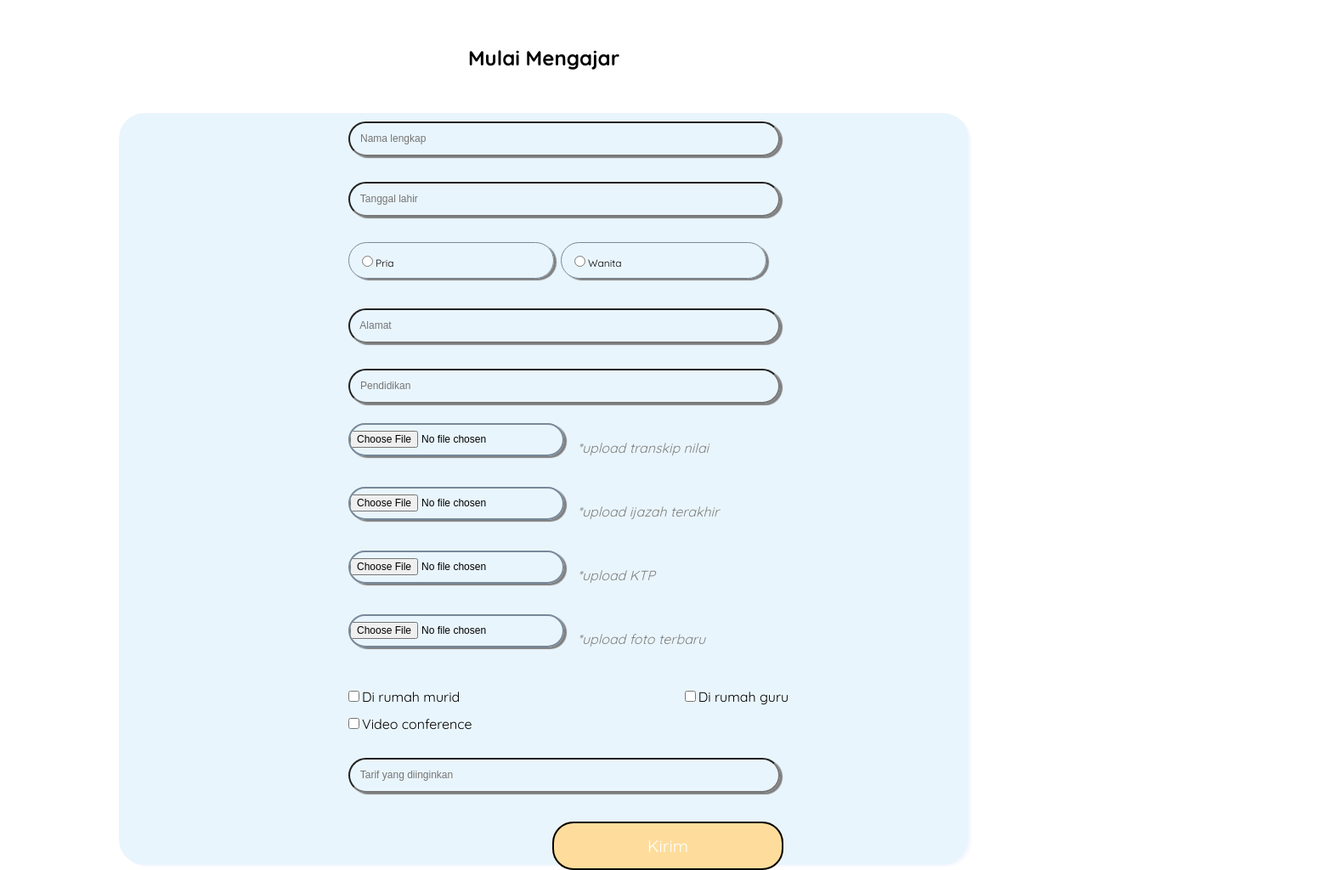
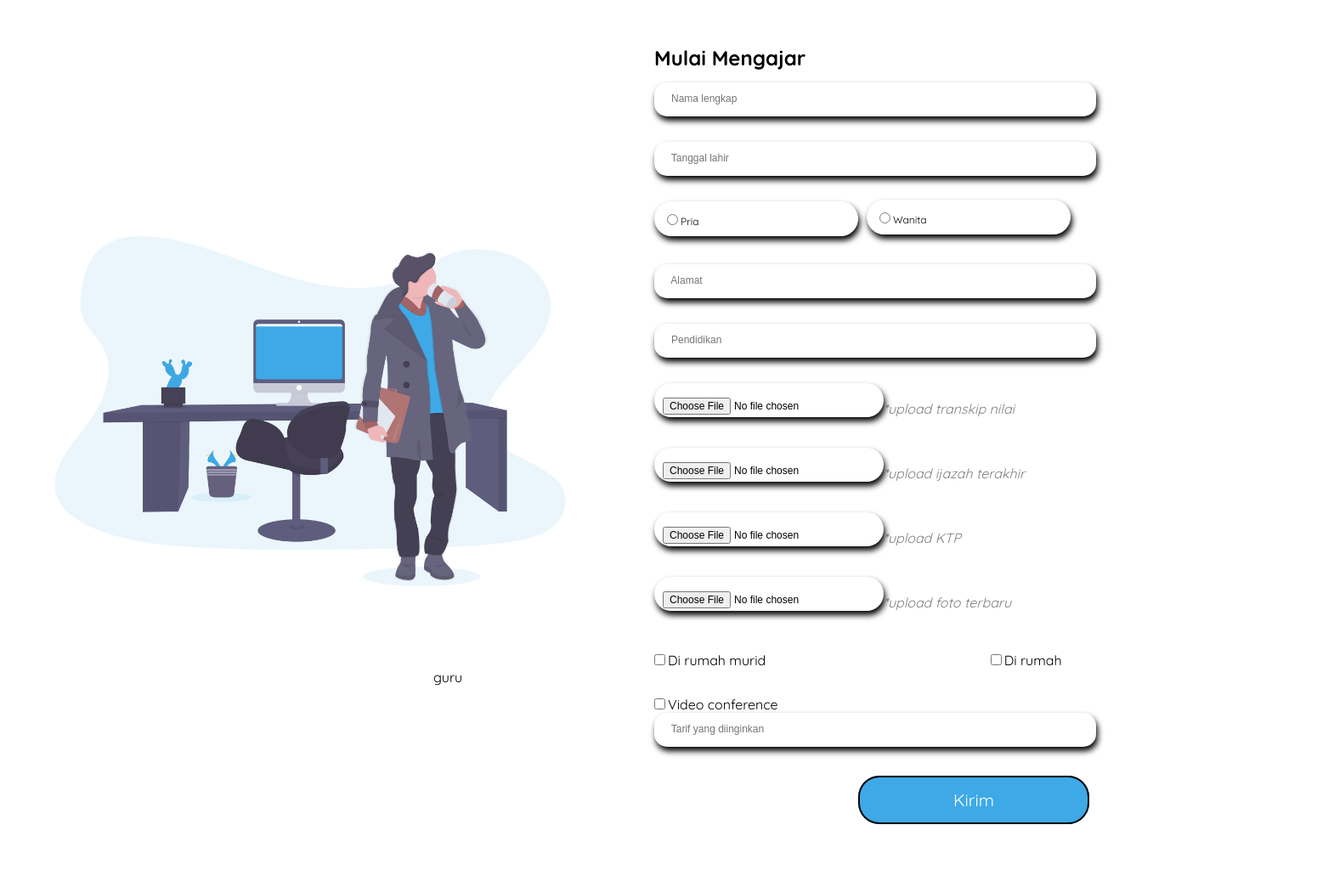
Before and after one commit to nurindahfidiawati/PROJECT-PWEB-LESTARI.IN, a plain HTML site: page Daftar guru.html in a window 1280 px wide. Shown: the part 105-1129 px from the top of the page at 85% size, 1570 px wide, since content can reach past the window. After the commit the page ends 1075 px from the top, so only its background shows below. Drawn offline with Linux system fonts and the light colour scheme.

Commit message:
modi form

```diff
--- a/Daftar guru.html
+++ b/Daftar guru.html
@@ -3,11 +3,11 @@
 <head>
     <title>Form pendaftaran guru</title>
     <link rel="stylesheet" href="assets/style/style.css">
-
+    <script src="assets/JS/daftar guru.js"></script>
 </head>
 <body>
     <header>
-        <div class="container">
+        <div class="header">
             <div div class="logo">
                 <img src="logo.png">
             </div>
@@ -25,6 +25,8 @@
         </div>
     </header><br/>
 <div class="judul"><h2>Mulai Mengajar</h2></div>
+<img class="image" src="GAMBAR/murid.png">
+
 <div class="biodata">
     <form> <div id="nama">
     <input class="name" type="text" name="nama" placeholder="   Nama lengkap"/> <br/>
@@ -43,7 +45,7 @@
     <input class="tarif" type="text" name="tarif" placeholder="   Tarif yang diinginkan">  <br/>
     <br/>
 
-    <a href="beranda.html" class="kirim" type="submit" value="kirim">Kirim</a>
+    <a href="index.html" class="kirim" type="submit" onclick="myFunction()" value="kirim">Kirim</a>
  <br/>
 </div>
 </div>
--- /dev/null
+++ b/assets/JS/daftar guru.js
@@ -0,0 +1,3 @@
+function myFunction(){
+    confirm("Apakah Anda yakin ingin mendaftar?")
+}
--- a/assets/style/style.css
+++ b/assets/style/style.css
@@ -39,115 +39,90 @@ header a:hover{
      width: 800px;
      margin: auto;
      padding: 30px 0px 30px 0px;
-     text-align: center;
+     margin-left: 770px;
      border-radius: 15px 15px 0px 0px;
      }
 
-.biodata {
 
-        width: 1000px;
-        background-color: rgb(144,205,240,0.2);
-        margin: auto;
-        border-radius: 30px;
-        box-shadow: 3px 2px 1px ghostwhite;
-
-}
 form {
     padding: 10px;
+    margin-left: 500px;
+    margin-top: -650px;
 }
 
 .name{
-    background-color: transparent;
-    box-shadow: 3px 2px 1px grey;
+    box-shadow: 2px 5px 7px;
     position: relative;
     left :260px;
     margin-bottom: 30px;
     line-height: 35px;
      width: 500px;
-     border-radius: 30px;
+     border-radius: 15px;
      font-size: 12px;
     outline: none;
+    padding: 10px;
+    border: none;
+    height: 20px;
      }
-.ttl{
-    background-color: transparent;
-    box-shadow: 3px 2px 1px grey;
+.tarif{
+    box-shadow: 2px 5px 7px;
     position: relative;
     left :260px;
     margin-bottom: 30px;
     line-height: 35px;
      width: 500px;
-     border-radius: 30px;
+     border-radius: 15px;
      font-size: 12px;
-     outline: none;
- }
-.alamat{
-    background-color: transparent;
-    box-shadow: 3px 2px 1px grey;
+    outline: none;
+    padding: 10px;
+    border: none;
+    height: 20px;
+     }
+.ttl{
+    box-shadow: 2px 5px 7px;
     position: relative;
     left :260px;
     margin-bottom: 30px;
     line-height: 35px;
      width: 500px;
-     border-radius: 30px;
+     border-radius: 15px;
      font-size: 12px;
-     outline: none;
-}
-.tarif{
-    background-color:transparent;
-    box-shadow: 3px 2px 1px grey;
+    outline: none;
+    padding: 10px;
+    border: none;
+    height: 20px;
+ }
+.alamat{
+    box-shadow: 2px 5px 7px;
     position: relative;
     left :260px;
     margin-bottom: 30px;
     line-height: 35px;
      width: 500px;
-     border-radius: 30px;
+     border-radius: 15px;
      font-size: 12px;
-     margin-top: 30px;
-     outline: none;
+    outline: none;
+    padding: 10px;
+    border: none;
+    height: 20px;
      }
 
 .pendidikan{
-    background-color: transparent;
-    box-shadow: 3px 2px 1px grey;
+    box-shadow: 2px 5px 7px;
     position: relative;
     left :260px;
     margin-bottom: 30px;
     line-height: 35px;
      width: 500px;
-     border-radius: 30px;
-     font-size: 12px;
-     outline: none; }
-.nilai{
-    box-shadow: 3px 2px 1px grey;
-    border: solid 2px;
-    border-color: lightslategray;
-    position: relative;
-    left :260px;
-    margin-bottom: 30px;
-    line-height: 35px;
-     width: 250px;
-     border-radius: 30px;
-     font-size: 12px;
-     margin-top: -30px;
-     outline: none;
-}
-.ijazah{
-    box-shadow: 3px 2px 1px grey;
-    border: solid 2px;
-    border-color: lightslategray;
-    position: relative;
-    left :260px;
-    margin-bottom: 30px;
-    line-height: 35px;
-     width: 250px;
-     border-radius: 30px;
+     border-radius: 15px;
      font-size: 12px;
     outline: none;
- }
-.ktp{
-    box-shadow: 3px 2px 1px grey;
-    border: solid 2px;
-    border-color: lightslategray;
+    padding: 10px;
+    border: none;
+    height: 20px; }
+.nilai{
+    box-shadow: 2px 5px 7px;
+    border: none;
     position: relative;
     left :260px;
     margin-bottom: 30px;
@@ -156,11 +131,12 @@ form {
      border-radius: 30px;
      font-size: 12px ;
      outline: none;
+     padding: 10px;
+     height: 20px;
 }
-.fto{
-    box-shadow: 3px 2px 1px grey;
-    border: solid 2px;
-    border-color: lightslategray;
+.ijazah{
+    box-shadow: 2px 5px 7px;
+    border: none;
     position: relative;
     left :260px;
     margin-bottom: 30px;
@@ -169,6 +145,36 @@ form {
      border-radius: 30px;
      font-size: 12px ;
      outline: none;
+     padding: 10px;
+     height: 20px;
+ }
+.ktp{
+    box-shadow: 2px 5px 7px;
+    border: none;
+    position: relative;
+    left :260px;
+    margin-bottom: 30px;
+    line-height: 35px;
+     width: 250px;
+     border-radius: 30px;
+     font-size: 12px ;
+     outline: none;
+     padding: 10px;
+     height: 20px;
+}
+.fto{
+    box-shadow: 2px 5px 7px;
+    border: none;
+    position: relative;
+    left :260px;
+    margin-bottom: 30px;
+    line-height: 35px;
+     width: 250px;
+     border-radius: 30px;
+     font-size: 12px ;
+     outline: none;
+     padding: 10px;
+     height: 20px;
 }
 .jl{
     margin-left: 15px;
@@ -181,7 +187,7 @@ form {
      outline: none;
 }
 .kirim{
-    background-color: #fedd9c;
+    background-color: #3ea9e6;
     margin-left: 500px;
     text-align: center;
     border-radius: 25px;
@@ -194,7 +200,7 @@ form {
     outline: none;
 }
 #box1{
-    box-shadow: 3px 2px 1px grey;
+    box-shadow: 2px 5px 7px;
     position: relative;
     left :260px;
     margin-bottom: 30px;
@@ -202,13 +208,12 @@ form {
      width: 240px;
      border-radius: 30px;
      font-size: 12px;
-     border: solid 1px;
-     border-color: lightslategray;
+     border: none;
      outline: none;
 
 }
 #box2{
-    box-shadow: 3px 2px 1px grey;
+    box-shadow: 2px 5px 7px;
     position: relative;
     left :260px;
     margin-bottom: 15px;
@@ -216,8 +221,7 @@ form {
      width: 240px;
      border-radius: 30px;
      font-size: 12px;
-     border: solid 1px;
-     border-color: lightslategray;
+    border: none;
      margin-left: 250px;
      margin-top: -73px;
      outline: none;
@@ -233,15 +237,8 @@ form {
     margin-right: 1px;
 
 }
-.daftar{
-    border:2px solid #90cdf0;
-    padding: 15px;
-    margin-top: -20px;
-    border-radius: 30px;
-    margin-left: 10px;
-    margin-right: 1px;
-}
-.container{
+
+.header{
     box-shadow: 4px 4px 8px 4px rgba(0, 0, 0, 0.2);
     border-radius: 5px;
 
@@ -253,3 +250,9 @@ p{
    font-style: italic;
    color : gray;
 }
+.image{
+
+    margin-top: 8%;
+    left: 50px;
+    width: 57%;
+}
```
